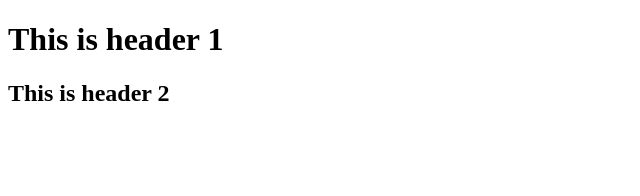
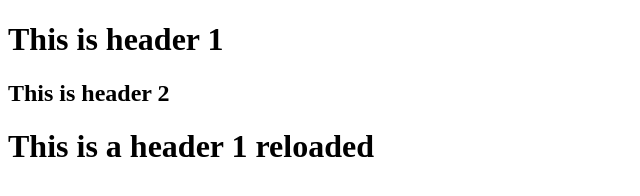
Before and after one commit to yanispomer/git-demo, a plain HTML site: page index.html in a window 1280 px wide. Shown: the whole page, without its empty margins (0-640 px from the left). Drawn offline with Linux system fonts and the light colour scheme.

Commit message:
second commit

```diff
--- a/index.html
+++ b/index.html
@@ -9,5 +9,6 @@
   <body>
     <h1>This is header 1</h1>
     <h2>This is header 2</h2>
+    <h1>This is a header 1 reloaded</h1>
   </body>
 </html>
```
